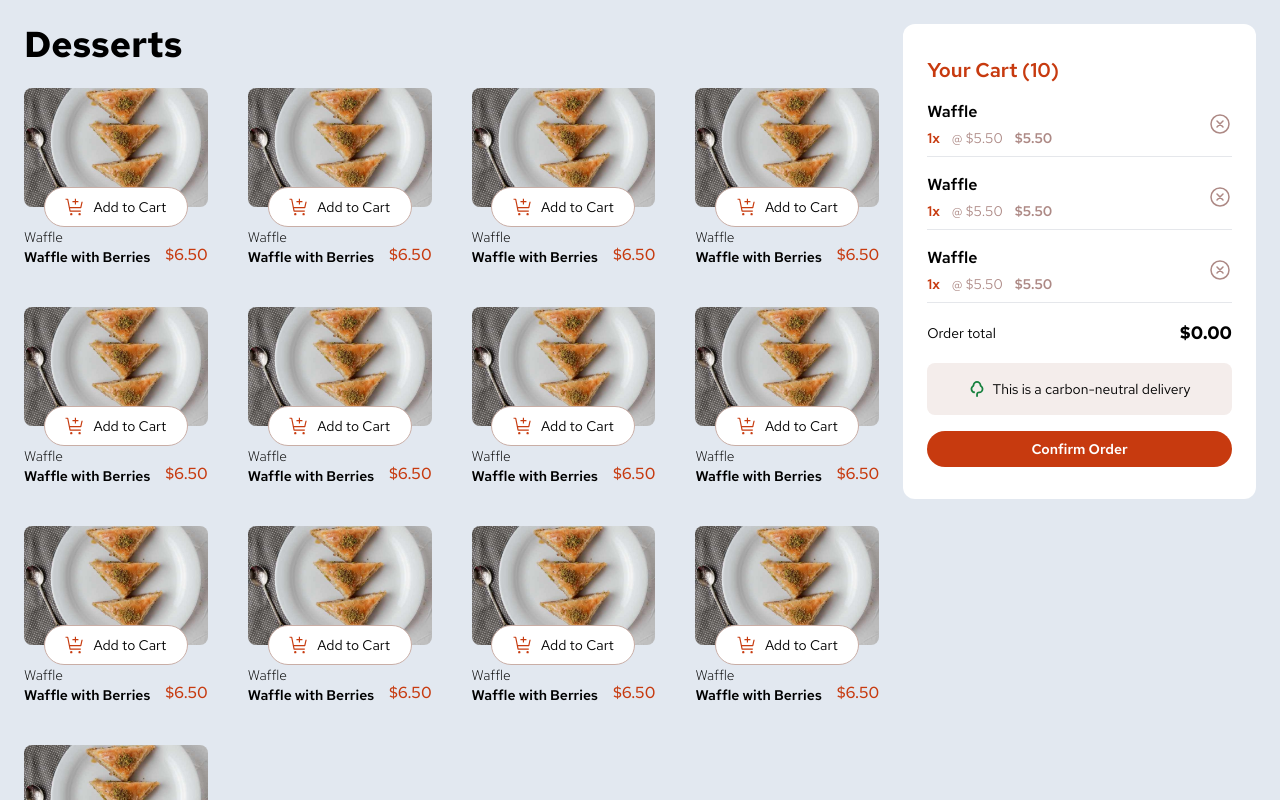
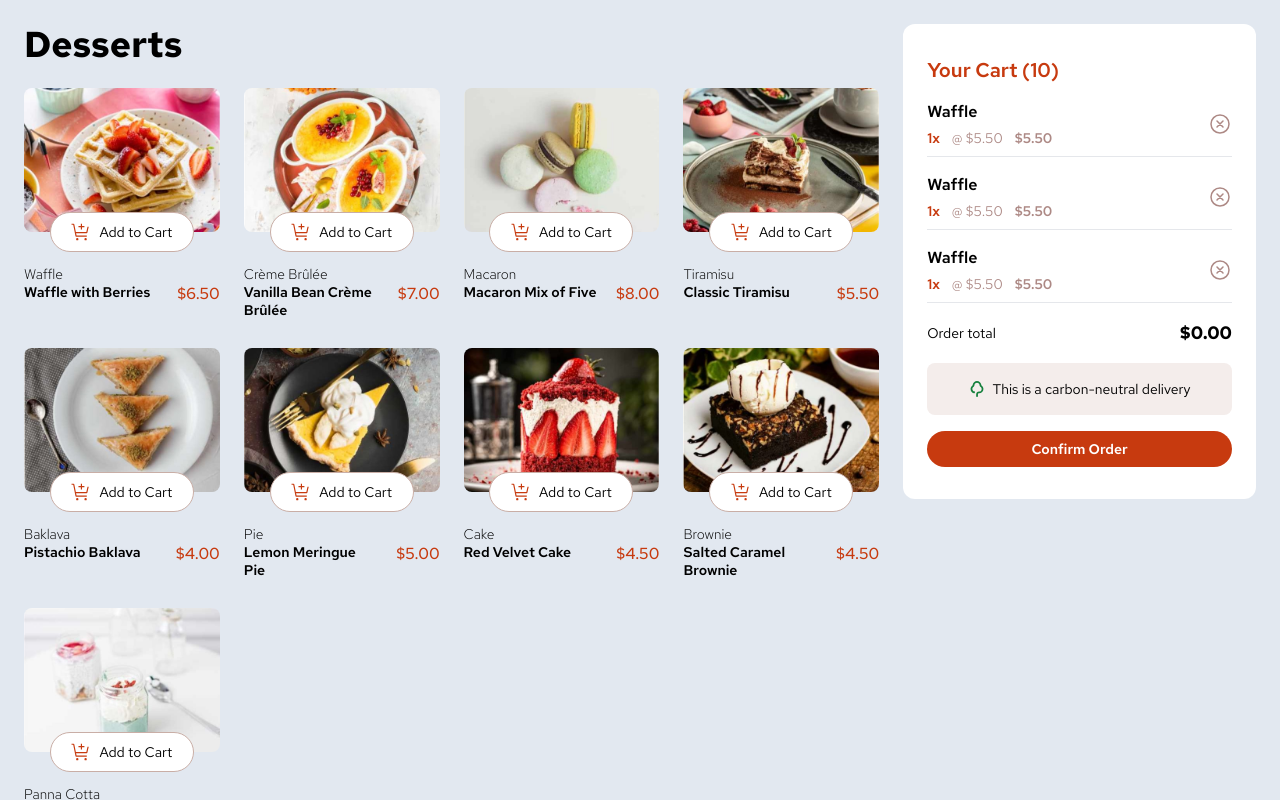
Before and after one commit to yuridapaz/front_end_mentor, a React (Vite) app in the folder product-list-with-cart/: page / in a window 1280 px wide. Built offline with nearby package versions, Linux system fonts and the light colour scheme.

Commit message:
grid desing image adjust

```diff
--- a/product-list-with-cart/src/App.tsx
+++ b/product-list-with-cart/src/App.tsx
@@ -1,5 +1,6 @@
-import CartComponent from './components/Cart';
-import ProductCard from './components/Product';
+import CartComponent from './components/CartWrapper';
+import ProductCard from './components/ProductCard';
+import { storeProducts } from './helpers/constants';
 
 function App() {
   return (
@@ -9,20 +10,10 @@ function App() {
           <div className="sticky top-0 mb-6 bg-slate-200 py-2 md:z-10 md:mb-0 md:py-0 md:pb-6">
             <h1 className="text-4xl font-bold">Desserts</h1>
           </div>
-          <div className="md:grid md:grid-cols-2 md:gap-4 lg:grid-cols-3 lg:gap-6 xl:grid-cols-4 xl:gap-10">
-            <ProductCard />
-            <ProductCard />
-            <ProductCard />
-            <ProductCard />
-            <ProductCard />
-            <ProductCard />
-            <ProductCard />
-            <ProductCard />
-            <ProductCard />
-            <ProductCard />
-            <ProductCard />
-            <ProductCard />
-            <ProductCard />
+          <div className="flex flex-col gap-4 md:grid md:grid-cols-2 md:gap-6 lg:grid-cols-3 lg:gap-6 xl:grid-cols-4">
+            {storeProducts.map((product) => (
+              <ProductCard key={product.id} product={product} />
+            ))}
           </div>
         </div>
         <div className="col-span-4 h-screen overflow-auto pb-10 xl:col-span-3">
--- a/product-list-with-cart/src/components/Product/index.tsx
+++ /dev/null
@@ -1,40 +0,0 @@
-import { CartButton } from '../CartButton';
-import { tv } from 'tailwind-variants';
-
-const productCardVariants = tv({
-  slots: {
-    wrapper: 'flex flex-col gap-4',
-    imageWrapper: 'relative flex w-full  justify-center rounded-lg',
-    name: 'text-sm font-extralight',
-    description: 'font-semibold md:text-sm',
-    price: 'font-medium text-redType md:flex md:items-end ',
-  },
-});
-
-const { wrapper, imageWrapper, description, price, name } = productCardVariants();
-
-const ProductCard = () => {
-  return (
-    <div className={`${wrapper()}`}>
-      <div className={imageWrapper()}>
-        <img
-          src={'src/assets/images/mobile/image-baklava-mobile.jpg'}
-          className="rounded-lg"
-          // border-2 border-white hover:border-redType
-          alt=""
-        />
-        <CartButton />
-        {/* <NumberInput /> */}
-      </div>
-      <div className="md: flex flex-col md:mt-1 md:w-full md:flex-row md:justify-between">
-        <div>
-          <p className={name()}>Waffle</p>
-          <p className={description()}>Waffle with Berries</p>
-        </div>
-        <p className={price()}>$6.50</p>
-      </div>
-    </div>
-  );
-};
-
-export default ProductCard;
--- /dev/null
+++ b/product-list-with-cart/src/components/ProductCard/index.tsx
@@ -0,0 +1,41 @@
+import { CartButton } from '../CartButton';
+import { tv } from 'tailwind-variants';
+
+const productCardVariants = tv({
+  slots: {
+    wrapper: 'flex flex-col gap-4',
+    imageWrapper: 'relative flex w-full h-40 md:h-36 justify-center rounded-lg',
+    category: 'text-sm font-extralight',
+    name: 'font-semibold md:text-sm md:leading-tight lg:min-h-[2.5rem]',
+    price: 'font-medium text-redType md:flex md:items-center ',
+  },
+});
+
+const { wrapper, imageWrapper, category, price, name } = productCardVariants();
+
+const ProductCard = ({ product }: any) => {
+  return (
+    <div className={`${wrapper()}`}>
+      <div className={imageWrapper()}>
+        <img
+          // src="/src/assets/images/desktop/image-creme-brulee-desktop.jpg"
+          src={product.image.desktop}
+          className="h-full w-full rounded-lg object-cover"
+          // border-2 border-white hover:border-redType
+          alt=""
+        />
+        <CartButton />
+        {/* <NumberInput /> */}
+      </div>
+      <div className="flex flex-col md:mt-4 md:w-full md:flex-row md:justify-between md:gap-4">
+        <div>
+          <p className={category()}>{product.category}</p>
+          <p className={name()}>{product.name}</p>
+        </div>
+        <p className={price()}>${product.price.toFixed(2)}</p>
+      </div>
+    </div>
+  );
+};
+
+export default ProductCard;
--- a/product-list-with-cart/src/context/context.tsx
+++ b/product-list-with-cart/src/context/context.tsx
@@ -14,8 +14,9 @@ const StateProvider = ({ children }: props) => {
     initialCartState,
   );
 
-  return <StateContext.Provider value={{}}>{children}</StateContext.Provider>;
+  return <StateContext.Provider value={{ state, dispatch }}>{children}</StateContext.Provider>;
 };
 
 export default StateProvider;
+
 export const useStateProvider = () => useContext(StateContext);
--- /dev/null
+++ b/product-list-with-cart/src/helpers/constants.ts
@@ -0,0 +1,110 @@
+export const storeProducts = [
+  {
+    image: {
+      thumbnail: '/src/assets/images/thumbnail/image-waffle-thumbnail.jpg',
+      mobile: '/src/assets/images/mobile/image-waffle-mobile.jpg',
+      tablet: '/src/assets/images/tablet/image-waffle-tablet.jpg',
+      desktop: '/src/assets/images/desktop/image-waffle-desktop.jpg',
+    },
+    name: 'Waffle with Berries',
+    category: 'Waffle',
+    price: 6.5,
+    id: 1,
+  },
+  {
+    image: {
+      thumbnail: '/src/assets/images/thumbnail/image-creme-brulee-thumbnail.jpg',
+      mobile: '/src/assets/images/mobile/image-creme-brulee-mobile.jpg',
+      tablet: '/src/assets/images/tablet/image-creme-brulee-tablet.jpg',
+      desktop: '/src/assets/images/desktop/image-creme-brulee-desktop.jpg',
+    },
+    name: 'Vanilla Bean Crème Brûlée',
+    category: 'Crème Brûlée',
+    price: 7.0,
+    id: 2,
+  },
+  {
+    image: {
+      thumbnail: '/src/assets/images/thumbnail/image-macaron-thumbnail.jpg',
+      mobile: '/src/assets/images/mobile/image-macaron-mobile.jpg',
+      tablet: '/src/assets/images/tablet/image-macaron-tablet.jpg',
+      desktop: '/src/assets/images/desktop/image-macaron-desktop.jpg',
+    },
+    name: 'Macaron Mix of Five',
+    category: 'Macaron',
+    price: 8.0,
+    id: 3,
+  },
+  {
+    image: {
+      thumbnail: '/src/assets/images/thumbnail/image-tiramisu-thumbnail.jpg',
+      mobile: '/src/assets/images/mobile/image-tiramisu-mobile.jpg',
+      tablet: '/src/assets/images/tablet/image-tiramisu-tablet.jpg',
+      desktop: '/src/assets/images/desktop/image-tiramisu-desktop.jpg',
+    },
+    name: 'Classic Tiramisu',
+    category: 'Tiramisu',
+    price: 5.5,
+    id: 4,
+  },
+  {
+    image: {
+      thumbnail: '/src/assets/images/thumbnail/image-baklava-thumbnail.jpg',
+      mobile: '/src/assets/images/mobile/image-baklava-mobile.jpg',
+      tablet: '/src/assets/images/tablet/image-baklava-tablet.jpg',
+      desktop: '/src/assets/images/desktop/image-baklava-desktop.jpg',
+    },
+    name: 'Pistachio Baklava',
+    category: 'Baklava',
+    price: 4.0,
+    id: 5,
+  },
+  {
+    image: {
+      thumbnail: '/src/assets/images/thumbnail/image-meringue-thumbnail.jpg',
+      mobile: '/src/assets/images/mobile/image-meringue-mobile.jpg',
+      tablet: '/src/assets/images/tablet/image-meringue-tablet.jpg',
+      desktop: '/src/assets/images/desktop/image-meringue-desktop.jpg',
+    },
+    name: 'Lemon Meringue Pie',
+    category: 'Pie',
+    price: 5.0,
+    id: 6,
+  },
+  {
+    image: {
+      thumbnail: '/src/assets/images/thumbnail/image-cake-thumbnail.jpg',
+      mobile: '/src/assets/images/mobile/image-cake-mobile.jpg',
+      tablet: '/src/assets/images/tablet/image-cake-tablet.jpg',
+      desktop: '/src/assets/images/desktop/image-cake-desktop.jpg',
+    },
+    name: 'Red Velvet Cake',
+    category: 'Cake',
+    price: 4.5,
+    id: 7,
+  },
+  {
+    image: {
+      thumbnail: '/src/assets/images/thumbnail/image-brownie-thumbnail.jpg',
+      mobile: '/src/assets/images/mobile/image-brownie-mobile.jpg',
+      tablet: '/src/assets/images/tablet/image-brownie-tablet.jpg',
+      desktop: '/src/assets/images/desktop/image-brownie-desktop.jpg',
+    },
+    name: 'Salted Caramel Brownie',
+    category: 'Brownie',
+    price: 4.5,
+    id: 8,
+  },
+  {
+    image: {
+      thumbnail: '/src/assets/images/thumbnail/image-panna-cotta-thumbnail.jpg',
+      mobile: '/src/assets/images/mobile/image-panna-cotta-mobile.jpg',
+      tablet: '/src/assets/images/tablet/image-panna-cotta-tablet.jpg',
+      desktop: '/src/assets/images/desktop/image-panna-cotta-desktop.jpg',
+    },
+    name: 'Vanilla Panna Cotta',
+    category: 'Panna Cotta',
+    price: 6.5,
+    id: 9,
+  },
+];
--- a/product-list-with-cart/src/components/helpers/functions.ts
+++ b/product-list-with-cart/src/helpers/functions.ts
@@ -1,7 +1,8 @@
-import { Cart, CartItem } from '../../reducer/types';
+import { CartItem } from '../reducer/types';
 
 export const sumItems = (cartList: CartItem[]) => {
   const totalItems = cartList.reduce((total, item) => total + item.quantity, 0);
   const totalAmount = cartList.reduce((total, item) => total + item.quantity * item.price, 0);
+  // const totalAmount = cartList.reduce((total, item) => total + item.totalPrice, 0);
   return { totalItems, totalAmount };
 };
--- a/product-list-with-cart/src/reducer/reducer.tsx
+++ b/product-list-with-cart/src/reducer/reducer.tsx
@@ -1,6 +1,6 @@
 import { Cart, CartAction, CartActionType, CartItem } from './types';
 
-import { sumItems } from '../components/helpers/functions';
+import { sumItems } from '../helpers/functions';
 
 export const cartReducer: React.Reducer<Cart, CartAction> = (state: Cart, action: CartAction) => {
   const { type, payload } = action;
@@ -39,7 +39,7 @@ export const cartReducer: React.Reducer<Cart, CartAction> = (state: Cart, action
 
     case CartActionType.REMOVE_FROM_CART:
       // Método 1
-      const IndexRem = state.cartList.findIndex((item: CartItem) => item.id !== payload.id);
+      const IndexRem = state.cartList.findIndex((item: CartItem) => item.id === payload.id);
       state.cartList.splice(IndexRem!, 1);
 
       return {
```
Also changed, not shown: product-list-with-cart/src/components/CartWrapper/index.tsx (renamed from product-list-with-cart/src/components/Cart/index.tsx).
